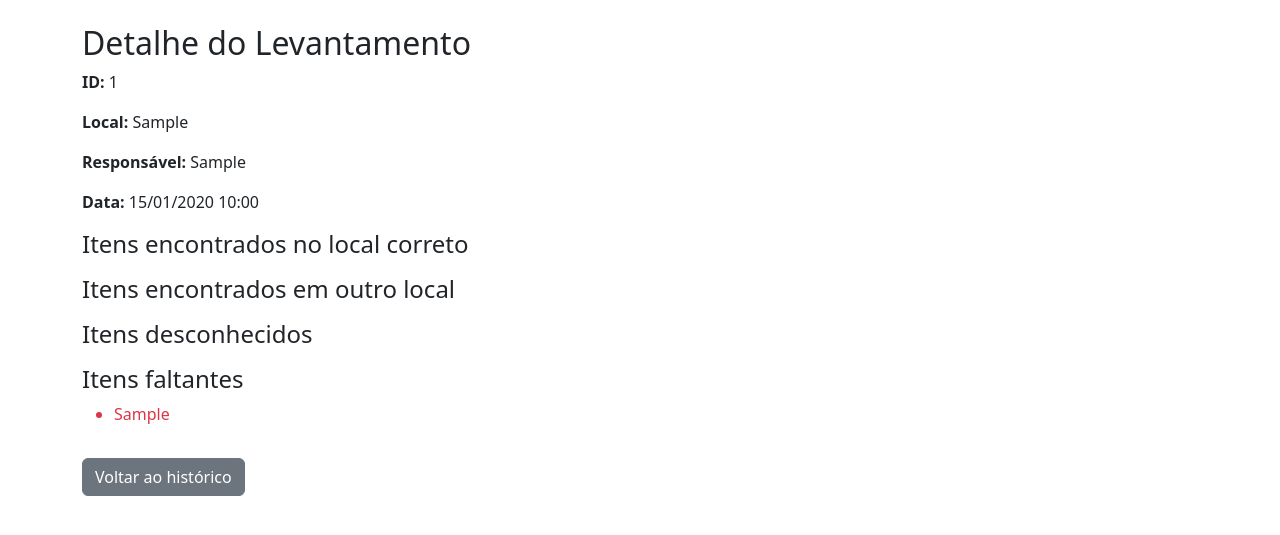
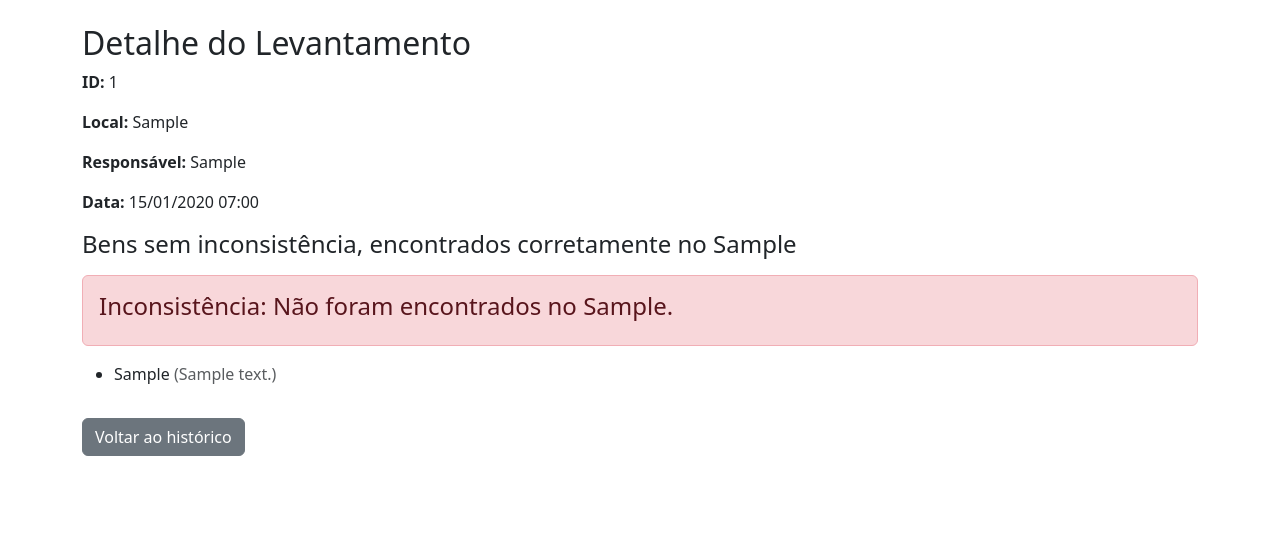
Before and after one commit to dacom-laboratorio-cm/utf-patrimonio, a Flask app: page /levantamento/1 in a window 1280 px wide. Shown: the part 56-591 px from the top of the page. Run offline with Flask 3, Linux system fonts and the light colour scheme; tables that the repository leaves empty hold one stand-in row (values such as "Sample post").

Commit message:
Atualiza o formulário de levantamento para tornar o campo 'Responsável' obrigatório. Melhora o processamento de CSV, incluindo tratamento para itens sem etiqueta e adiciona descrições nos relatórios. Atualiza templates para exibir inconsistências de forma mais clara, incluindo itens sem etiqueta e suas descrições. Adiciona detalhes sobre itens extraídos na página de upload.

```diff
--- a/app/patrimonio/forms.py
+++ b/app/patrimonio/forms.py
@@ -14,7 +14,7 @@
 
 class LevantamentoForm(FlaskForm):
     local = SelectField('Local', choices=[], validators=[DataRequired()])
-    responsavel = StringField('Responsável')
+    responsavel = StringField('Responsável', validators=[DataRequired()])
     tombos = TextAreaField('Tombos encontrados (um por linha ou separados por vírgula)', validators=[])
     csvfile = FileField('Importar CSV de tombos (cabeçalho: tombo,descricao)')
     submit = SubmitField('Processar levantamento')
--- a/app/patrimonio/routes.py
+++ b/app/patrimonio/routes.py
@@ -8,6 +8,7 @@
 from .forms import UploadPDFForm, FiltroItensForm, LevantamentoForm
 import csv
 from io import StringIO, TextIOWrapper
+from zoneinfo import ZoneInfo
 
 UPLOAD_FOLDER = 'uploads'
 ALLOWED_EXTENSIONS = {'pdf'}
@@ -62,7 +63,8 @@
                     'qtd_bens': resultado['qtd_bens'],
                     'qtd_itens': len(resultado['itens']),
                     'divergencia': resultado['divergencia'],
-                    'erro': resultado['erro']
+                    'erro': resultado['erro'],
+                    'itens': resultado['itens']  # Lista de tuplas (tombo, descricao, ...)
                 })
         flash('Processamento concluído!')
         return render_template('upload.html', logs=logs, form=form)
@@ -127,18 +129,28 @@
         responsavel = form.responsavel.data
         tombos_lista = []
         descricoes_csv = {}
+        sem_etiqueta = []
         # Processar CSV se enviado
         if form.csvfile.data:
             file = form.csvfile.data
             stream = TextIOWrapper(file.stream, encoding='utf-8')
-            reader = csv.DictReader(stream)
+            reader = csv.reader(stream)
+            header = next(reader, None)  # Ignora o cabeçalho
             for row in reader:
-                t = row.get('tombo', '').strip()
-                d = row.get('descricao', '').strip()
-                if t:
-                    tombos_lista.append(t)
-                    if d:
-                        descricoes_csv[t] = d
+                if not row or len(row) < 2:
+                    continue
+                tombo = row[0].strip()
+                descricao = row[1].strip()
+                if tombo.isdigit():
+                    tombos_lista.append(tombo)
+                    if descricao:
+                        descricoes_csv[tombo] = descricao
+                else:
+                    # Item sem etiqueta de tombo
+                    sem_etiqueta.append(descricao or '(sem descrição)')
+            print('DEBUG - Tombos lidos do CSV:', tombos_lista)
+            print('DEBUG - Descrições lidas do CSV:', descricoes_csv)
+            print('DEBUG - Itens sem etiqueta:', sem_etiqueta)
         # Processar tombos do textarea (adiciona ao que veio do CSV)
         tombos_input = form.tombos.data.replace(',', '\n') if form.tombos.data else ''
         for t in [t.strip() for t in tombos_input.split('\n') if t.strip()]:
@@ -151,24 +163,26 @@
         # Buscar todos os tombos do banco
         itens_banco_todos = ItemPatrimonio.query.filter(ItemPatrimonio.tombo.in_(tombos_set)).all()
         tombos_banco_todos = set(i.tombo for i in itens_banco_todos)
+        # Para mostrar o local real dos encontrados em outro local
+        local_erro_dict = {i.tombo: i.local for i in itens_banco_todos if i.tombo in [t for t in tombos_lista if t in tombos_banco_todos and t not in tombos_banco_local]}
         # a) Encontrados no local correto
-        encontrados_correto = [t for t in tombos_lista if t in tombos_banco_local]
+        encontrados_correto = [(t, next((i.descricao for i in itens_banco_local if i.tombo == t), '')) for t in tombos_lista if t in tombos_banco_local]
         # b) Encontrados em outro local
-        encontrados_erro_local = [t for t in tombos_lista if t in tombos_banco_todos and t not in tombos_banco_local]
+        encontrados_erro_local = [(t, local_erro_dict.get(t, ''), next((i.descricao for i in itens_banco_todos if i.tombo == t), '')) for t in tombos_lista if t in tombos_banco_todos and t not in tombos_banco_local]
         # c) Desconhecidos
-        desconhecidos = [t for t in tombos_lista if t not in tombos_banco_todos]
+        tombos_desconhecidos = [t for t in tombos_lista if t not in tombos_banco_todos]
+        desconhecidos = [(t, descricoes_csv.get(t, '')) for t in tombos_desconhecidos]
         # d) Faltantes
-        faltantes = [t for t in tombos_banco_local if t not in tombos_set]
-        # Para mostrar o local real dos encontrados em outro local
-        local_erro_dict = {i.tombo: i.local for i in itens_banco_todos if i.tombo in encontrados_erro_local}
+        faltantes = [(t, next((i.descricao for i in itens_banco_local if i.tombo == t), '')) for t in tombos_banco_local if t not in tombos_set]
         relatorio = {
             'local': local,
             'responsavel': responsavel,
             'encontrados_correto': encontrados_correto,
-            'encontrados_erro_local': [(t, local_erro_dict.get(t, '')) for t in encontrados_erro_local],
-            'desconhecidos': [(t, descricoes_csv.get(t, '')) for t in desconhecidos],
+            'encontrados_erro_local': encontrados_erro_local,
+            'desconhecidos': desconhecidos,
             'faltantes': faltantes,
-            'tombos_digitados': tombos_lista
+            'tombos_digitados': tombos_lista,
+            'sem_etiqueta': sem_etiqueta
         }
     return render_template('levantamento.html', form=form, relatorio=relatorio)
 
@@ -191,6 +205,7 @@
             desconhecidos.append(parts[0])
             descricoes_desconhecidos.append(parts[1] if len(parts) > 1 else '')
     faltantes = request.form.get('faltantes', '').split(',') if request.form.get('faltantes') else []
+    sem_etiqueta = request.form.get('sem_etiqueta', '').split(';') if request.form.get('sem_etiqueta') else []
     # Cria levantamento
     levantamento = Levantamento(local=local, responsavel=responsavel)
     db.session.add(levantamento)
@@ -198,12 +213,16 @@
     # Salva itens encontrados corretos
     for t in encontrados_correto:
         if t:
-            db.session.add(LevantamentoItem(levantamento_id=levantamento.id, tombo=t, status='encontrado_correto', local_banco=local))
+            item_banco = ItemPatrimonio.query.filter_by(tombo=t, local=local).first()
+            descricao = item_banco.descricao if item_banco else None
+            db.session.add(LevantamentoItem(levantamento_id=levantamento.id, tombo=t, status='encontrado_correto', local_banco=local, descricao=descricao))
     # Salva itens encontrados em outro local
     for idx, t in enumerate(encontrados_erro_local):
         if t:
             local_banco = encontrados_erro_local_locais[idx] if idx < len(encontrados_erro_local_locais) else ''
-            db.session.add(LevantamentoItem(levantamento_id=levantamento.id, tombo=t, status='encontrado_erro_local', local_banco=local_banco))
+            item_banco = ItemPatrimonio.query.filter_by(tombo=t, local=local_banco).first()
+            descricao = item_banco.descricao if item_banco else None
+            db.session.add(LevantamentoItem(levantamento_id=levantamento.id, tombo=t, status='encontrado_erro_local', local_banco=local_banco, descricao=descricao))
     # Salva desconhecidos
     for idx, t in enumerate(desconhecidos):
         if t:
@@ -212,7 +231,13 @@
     # Salva faltantes
     for t in faltantes:
         if t:
-            db.session.add(LevantamentoItem(levantamento_id=levantamento.id, tombo=t, status='faltante', local_banco=local))
+            item_banco = ItemPatrimonio.query.filter_by(tombo=t, local=local).first()
+            descricao = item_banco.descricao if item_banco else None
+            db.session.add(LevantamentoItem(levantamento_id=levantamento.id, tombo=t, status='faltante', local_banco=local, descricao=descricao))
+    # Salva itens sem etiqueta
+    for desc in sem_etiqueta:
+        if desc.strip():
+            db.session.add(LevantamentoItem(levantamento_id=levantamento.id, tombo='', status='sem_etiqueta', local_banco=None, descricao=desc.strip()))
     db.session.commit()
     flash('Levantamento salvo com sucesso!')
     return redirect(url_for('patrimonio.levantamento_detalhe', levantamento_id=levantamento.id))
@@ -220,10 +245,19 @@
 @bp.route('/levantamentos')
 def levantamentos():
     lista = Levantamento.query.order_by(Levantamento.data.desc()).all()
+    for l in lista:
+        if l.data.tzinfo is None:
+            l.data = l.data.replace(tzinfo=ZoneInfo('UTC')).astimezone(ZoneInfo('America/Sao_Paulo'))
+        else:
+            l.data = l.data.astimezone(ZoneInfo('America/Sao_Paulo'))
     return render_template('levantamentos.html', levantamentos=lista)
 
 @bp.route('/levantamento/<int:levantamento_id>')
 def levantamento_detalhe(levantamento_id):
     levantamento = Levantamento.query.get_or_404(levantamento_id)
+    if levantamento.data.tzinfo is None:
+        levantamento.data = levantamento.data.replace(tzinfo=ZoneInfo('UTC')).astimezone(ZoneInfo('America/Sao_Paulo'))
+    else:
+        levantamento.data = levantamento.data.astimezone(ZoneInfo('America/Sao_Paulo'))
     itens = LevantamentoItem.query.filter_by(levantamento_id=levantamento.id).all()
     return render_template('levantamento_detalhe.html', levantamento=levantamento, itens=itens)
--- a/app/templates/levantamento_detalhe.html
+++ b/app/templates/levantamento_detalhe.html
@@ -7,29 +7,60 @@
 <p><strong>Responsável:</strong> {{ levantamento.responsavel }}</p>
 <p><strong>Data:</strong> {{ levantamento.data.strftime('%d/%m/%Y %H:%M') }}</p>
 
-<h4>Itens encontrados no local correto</h4>
+<h4>Bens sem inconsistência, encontrados corretamente no {{ levantamento.local }}</h4>
 <ul>
     {% for item in itens if item.status == 'encontrado_correto' %}
-        <li>{{ item.tombo }}</li>
+        <li>{{ item.tombo }}{% if item.descricao %} <span class="text-muted">({{ item.descricao }})</span>{% endif %}</li>
     {% endfor %}
 </ul>
-<h4>Itens encontrados em outro local</h4>
+
+{% set encontrados_erro_local = itens|selectattr('status', 'equalto', 'encontrado_erro_local')|list %}
+{% if encontrados_erro_local %}
+<div class="alert alert-danger">
+    <h4>Inconsistência: Itens de outro local, mas foram encontrados no {{ levantamento.local }}</h4>
+</div>
     <ul>
-    {% for item in itens if item.status == 'encontrado_erro_local' %}
-        <li>{{ item.tombo }} <span class="text-warning">(no banco: {{ item.local_banco }})</span></li>
+        {% for item in encontrados_erro_local %}
+            <li>{{ item.tombo }} (local de origem: {{ item.local_banco }}){% if item.descricao %} <span class="text-muted">({{ item.descricao }})</span>{% endif %}</li>
         {% endfor %}
     </ul>
-<h4>Itens desconhecidos</h4>
+{% endif %}
+
+{% set desconhecidos = itens|selectattr('status', 'equalto', 'desconhecido')|list %}
+{% if desconhecidos %}
+<div class="alert alert-danger">
+    <h4>Inconsistência: Itens encontrados no {{ levantamento.local }}, mas não pertencem ao {{ levantamento.local }} - Não foi possível definir a origem correta do bem.</h4>
+</div>
     <ul>
-    {% for item in itens if item.status == 'desconhecido' %}
-        <li class="text-danger">{{ item.tombo }}</li>
+        {% for item in desconhecidos %}
+            <li>{{ item.tombo }}{% if item.descricao %} <span class="text-muted">({{ item.descricao }})</span>{% endif %}</li>
         {% endfor %}
     </ul>
-<h4>Itens faltantes</h4>
+{% endif %}
+
+{% set faltantes = itens|selectattr('status', 'equalto', 'faltante')|list %}
+{% if faltantes %}
+<div class="alert alert-danger">
+    <h4>Inconsistência: Não foram encontrados no {{ levantamento.local }}.</h4>
+</div>
     <ul>
-    {% for item in itens if item.status == 'faltante' %}
-        <li class="text-danger">{{ item.tombo }}</li>
+        {% for item in faltantes %}
+            <li>{{ item.tombo }}{% if item.descricao %} <span class="text-muted">({{ item.descricao }})</span>{% endif %}</li>
         {% endfor %}
     </ul>
+{% endif %}
+
+{% set sem_etiqueta = itens|selectattr('status', 'equalto', 'sem_etiqueta')|list %}
+{% if sem_etiqueta %}
+<div class="alert alert-warning">
+    <h4>Itens sem etiqueta de número do tombo</h4>
+</div>
+    <ul>
+        {% for item in sem_etiqueta %}
+            <li>{{ item.descricao }}</li>
+        {% endfor %}
+    </ul>
+{% endif %}
+
 <a href="{{ url_for('patrimonio.levantamentos') }}" class="btn btn-secondary mt-3">Voltar ao histórico</a>
 {% endblock %}
```
Also changed, not shown: app/templates/levantamento.html (+24 -16 lines), app/templates/upload.html (+10 -0 lines). Lines whose indentation alone changed are shown as unchanged.
